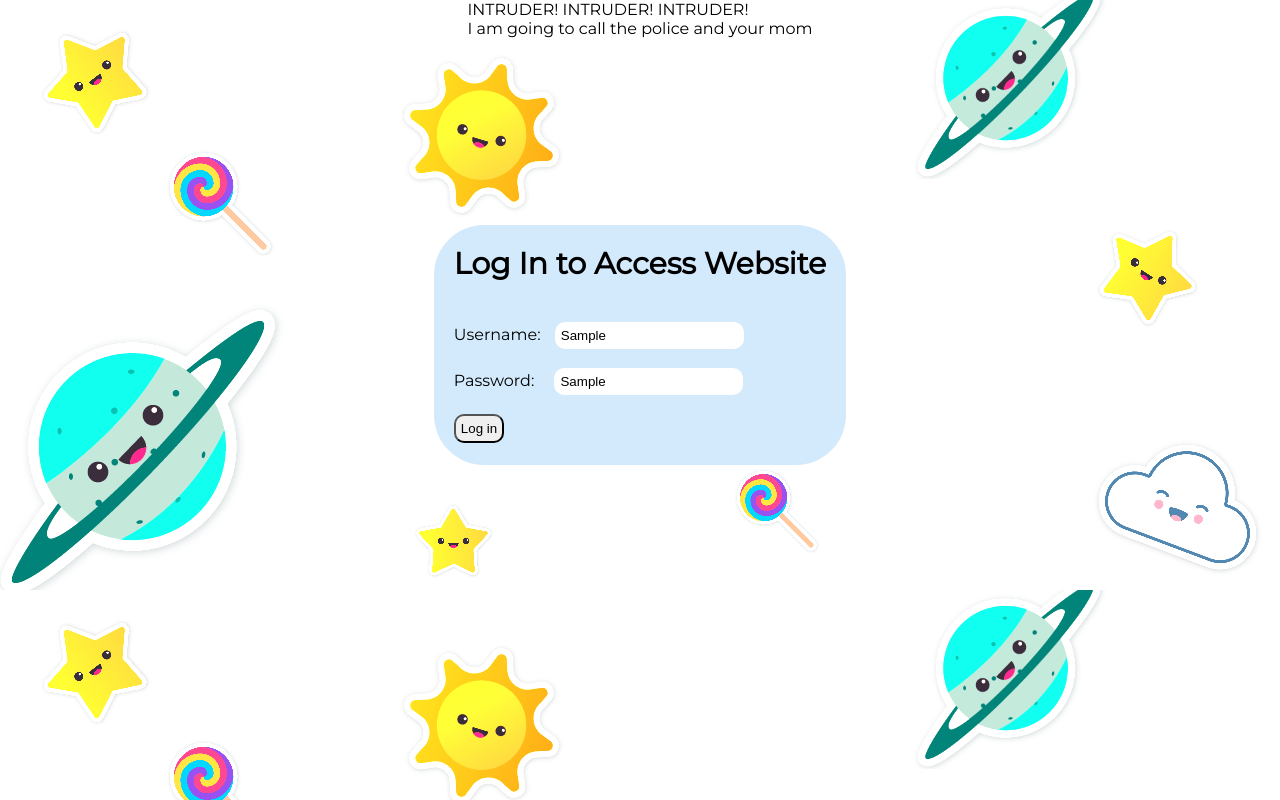
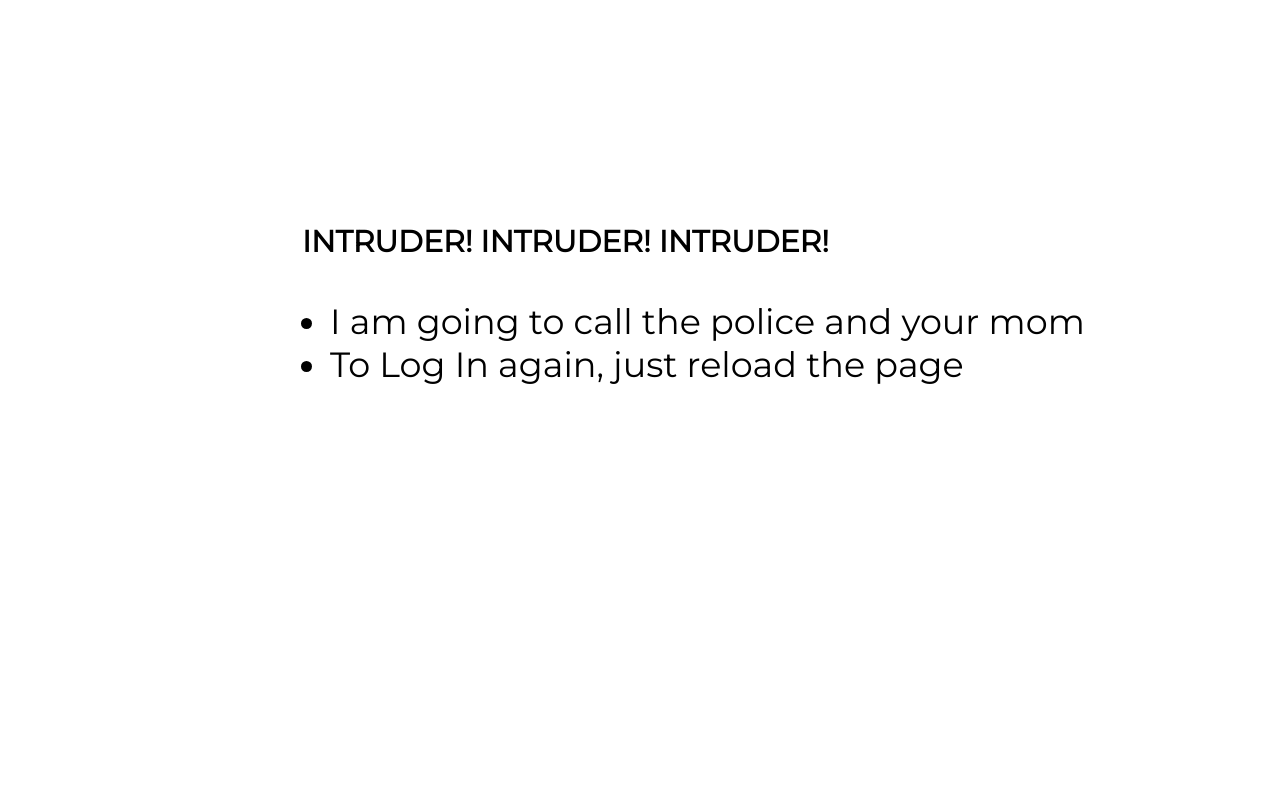
Before and after one commit to MichaelASC6/MichaelASC6.logIN, a plain HTML site: page index.html in a window 1280 px wide. Both pictures are taken after typing "Sample", "Sample" into the empty fields and a click on the button "Log in". Drawn offline with Linux system fonts and the light colour scheme.

Commit message:
final upload for the day

```diff
--- a/index.html
+++ b/index.html
@@ -28,11 +28,20 @@
                 </form>
             </div>
 
-        </div>
+    </div>
 
         <br><br>
 
-        <div id="intruder">INTRUDER! INTRUDER! INTRUDER! <br> I am going to call the police and your mom</div>
+        <div id="intruder"><br>
+
+            <h2>INTRUDER! INTRUDER! INTRUDER!</h2>
+
+            <ul>
+                <li id = "first_line">I am going to call the police and your mom</li>
+                <li id = "second_line">To Log In again, just reload the page</li>
+            </ul>
+
+        </div>
 
         <script src="logIn.js"></script>
 
--- a/logIn.css
+++ b/logIn.css
@@ -1,5 +1,12 @@
 #intruder {
-    display:none;
+    display: none;
+    font-size: 35px;
+    padding: 180px 0px 180px 200px;
+    width: 900px;
+}
+
+h2 {
+    padding-left: 12px;
 }
 
 body {
@@ -33,11 +40,9 @@ button {
     padding: 5px;
 }
 
-
-
 #log_page {
     background-color: rgba(143, 202, 247, 0.4);
-    padding: 20px;
+    padding: 23px;
     border-radius: 50px;
     position: absolute;
     top: 225px;
--- a/logIn.js
+++ b/logIn.js
@@ -5,6 +5,7 @@ let passWord = document.getElementById("password_textbox");
 let button = document.querySelector("button");
 let intruder = document.getElementById("intruder");
 let h2 = document.querySelector("h2");
+let body = document.querySelector("body");
 
 button.onclick = function() {
     event.preventDefault();
@@ -21,7 +22,11 @@ button.onclick = function() {
     }
 
     else{
+        logInPage.style.display = "none";
         intruder.style.display = "block";
+        userName.value = "";
+        passWord.value = "";
+        body.style.backgroundImage= "linear-gradient(rgba(255, 255, 255, 1),rgba(255, 255, 255, 1))";
     }
 
 }
```
